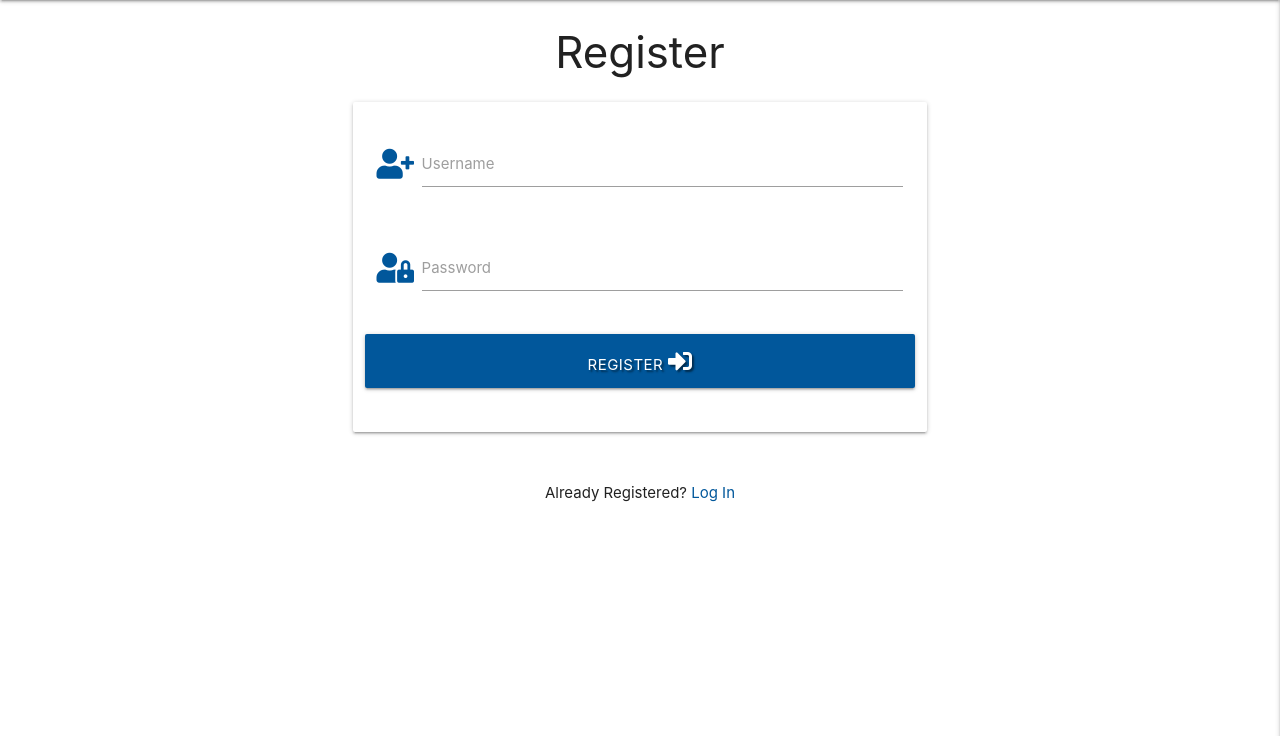
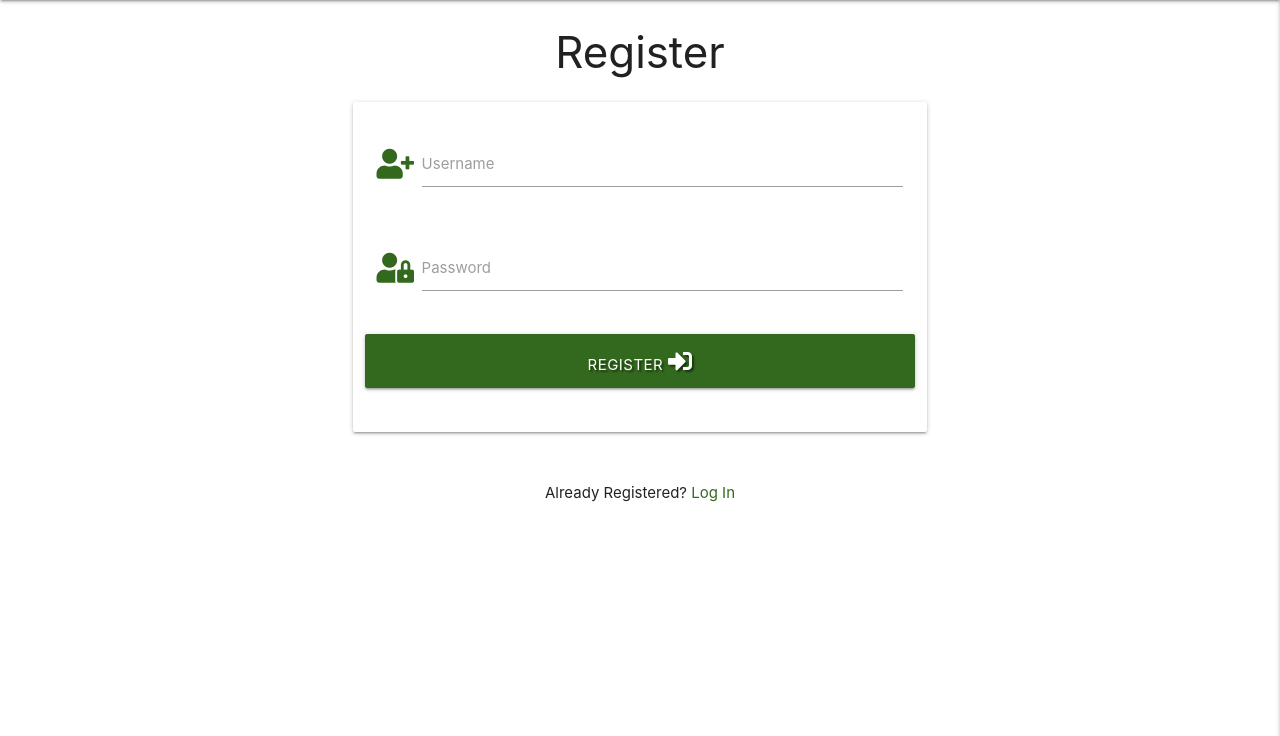
Before and after one commit to LogicAtom/flask-task-manager-project, a Flask app: page /register in a window 1280 px wide. Shown: the part 64-800 px from the top of the page. Run offline with Flask 2, Linux system fonts and the light colour scheme; some libraries are stand-ins or nearby versions.

Commit message:
register.html, all classes turned green

```diff
--- a/templates/register.html
+++ b/templates/register.html
@@ -9,7 +9,7 @@
             <!-- username -->
             <div class="row">
                 <div class="input-field col s12">
-                    <i class="fas fa-user-plus prefix light-blue-text text-darken-4"></i>
+                    <i class="fas fa-user-plus prefix light-green-text text-darken-4"></i>
                     <input id="username" name="username" type="text" minlength="5" maxlength="15"
                         pattern="^[a-zA-Z0-9]{5,15}$" class="validate" required>
                     <label for="username">Username</label>
@@ -18,7 +18,7 @@
             <!-- passowrd -->
             <div class="row">
                 <div class="input-field col s12">
-                    <i class="fas fa-user-lock prefix light-blue-text text-darken-4"></i>
+                    <i class="fas fa-user-lock prefix light-green-text text-darken-4"></i>
                     <input id="password" name="password" type="password" minlength="5" maxlength="15"
                         pattern="^[a-zA-Z0-9]{5,15}$" class="validate" required>
                     <label for="password">Password</label>
@@ -26,7 +26,7 @@
             </div>
             <!-- register -->
             <div class="row">
-                <button type="submit" class="col s12 btn-large light-blue darken-4 text-shadow">
+                <button type="submit" class="col s12 btn-large light-green darken-4 text-shadow">
                     Register <i class="fas fa-sign-in-alt"></i>
                 </button>
             </div>
@@ -38,7 +38,7 @@
     <div class="col s12">
         <p class="center-align">
             Already Registered?
-            <a href="{{ url_for('login') }}" class="light-blue-text text-darken-4">Log In</a>
+            <a href="{{ url_for('login') }}" class="light-green-text text-darken-4">Log In</a>
         </p>
     </div>
 </div>
```
